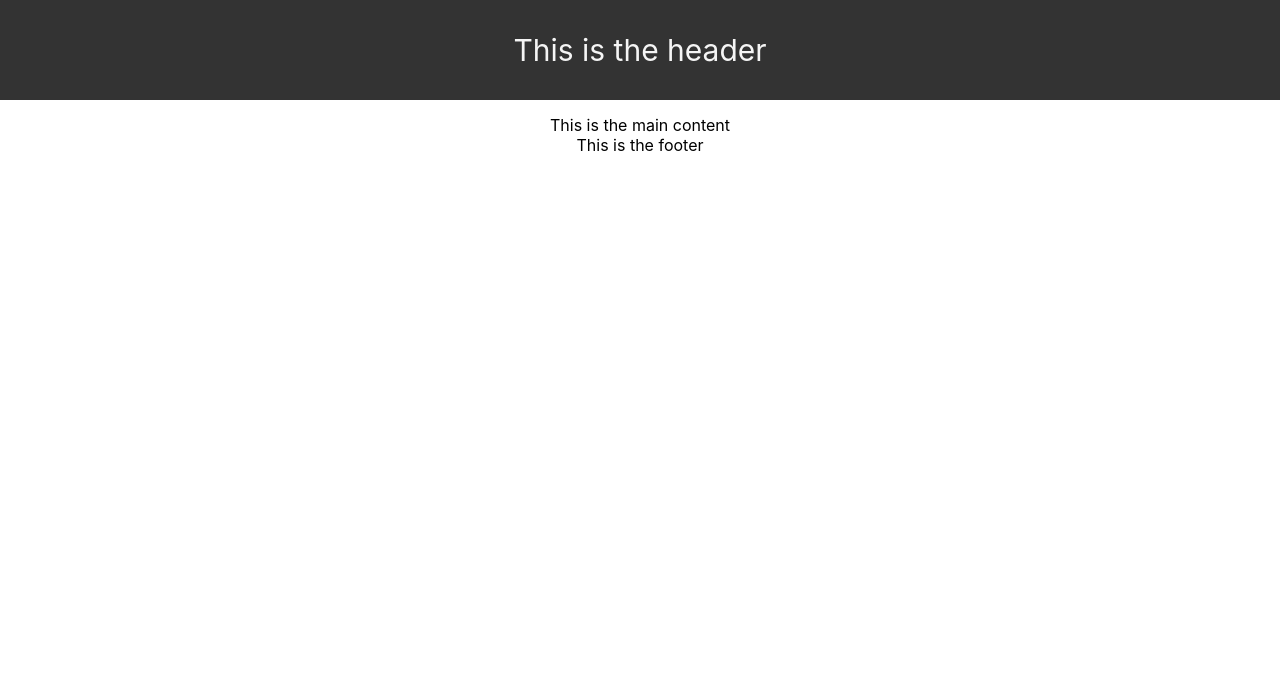
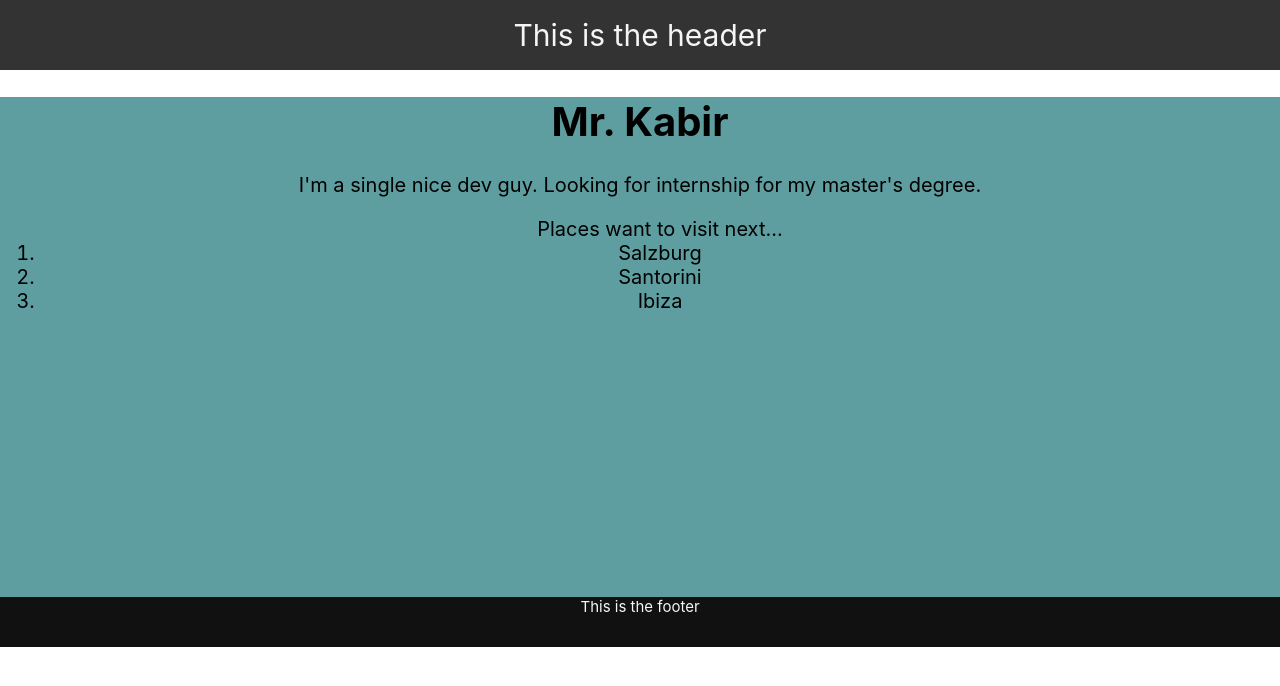
Before and after one commit to firojkabir/reactfullcourse, a React (Create React App) app: page / in a window 1280 px wide. Shown: the top 686 px of the page. Built offline with nearby package versions, Linux system fonts and the light colour scheme.

Commit message:
Parent Child components

```diff
--- a/src/App.css
+++ b/src/App.css
@@ -38,13 +38,28 @@
 }
 
 .navbar {
-  height: 100px;
+  height: 70px;
   background-color: #333;
   color: whitesmoke;
-  margin-bottom: 15px;
+  /* margin-bottom: 15px; */
   text-align: center;
   font-size: 30px;
   display: flex;
   justify-content: center;
   align-items: center;
 }
+
+.content {
+  min-height: 500px;
+  background-color: cadetblue;
+  /* text-align: center; */
+  font-size: 20px;
+}
+
+.footer {
+  min-height: 50px;
+  background-color: #111;
+  color: whitesmoke;
+  text-align: center;
+  font-size: 15px;
+}
--- a/src/components/Footer.js
+++ b/src/components/Footer.js
@@ -2,7 +2,7 @@ import React from 'react'
 
 function Footer() {
     return (
-        <footer>This is the footer</footer>
+        <footer className="footer">This is the footer</footer>
     )
 }
 
--- a/src/components/MainContent.js
+++ b/src/components/MainContent.js
@@ -2,7 +2,15 @@ import React from 'react'
 
 function MainContent() {
     return(
-        <main>This is the main content</main>
+        <main className="content">
+            <h1>Mr. Kabir</h1>
+            <p>I'm a single nice dev guy. Looking for internship for my master's degree.</p>
+            <ol>Places want to visit next...
+                <li>Salzburg</li>
+                <li>Santorini</li>
+                <li>Ibiza</li>
+            </ol>
+        </main>
     )
 }
 
```
